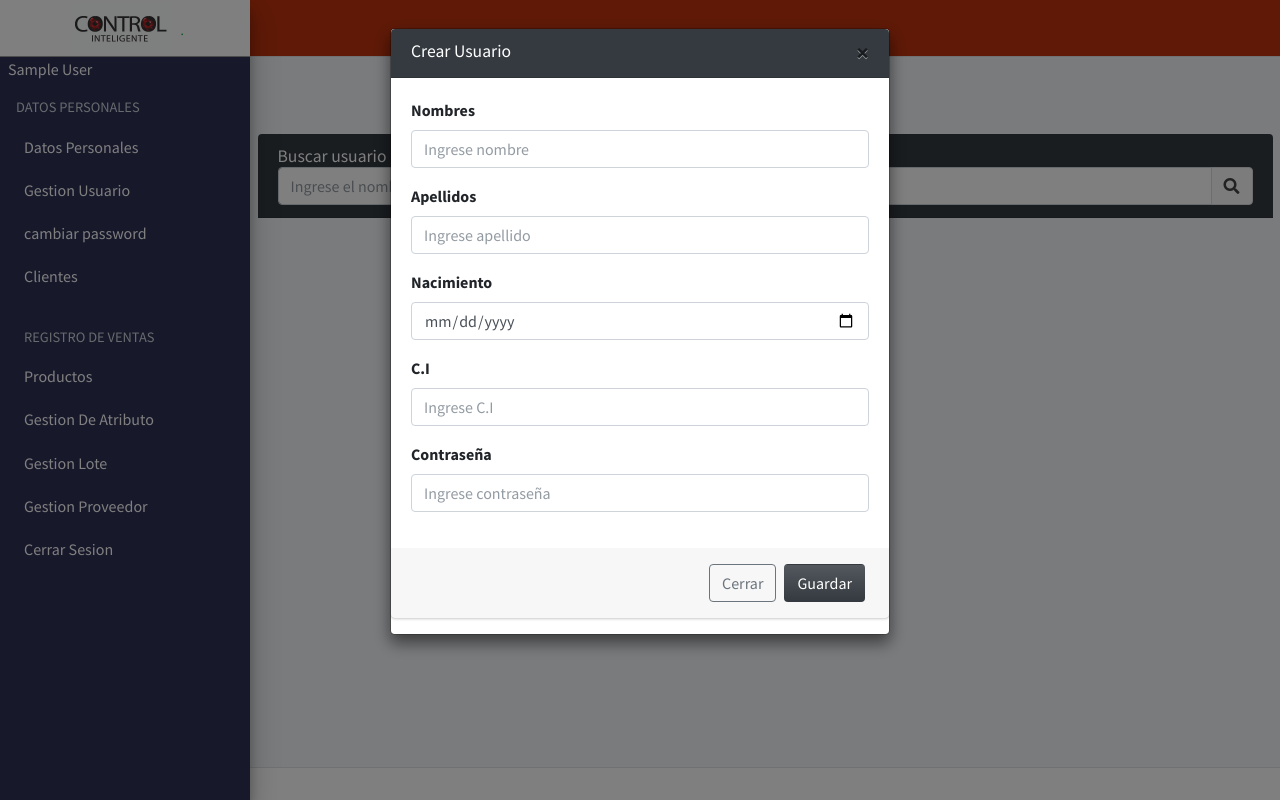
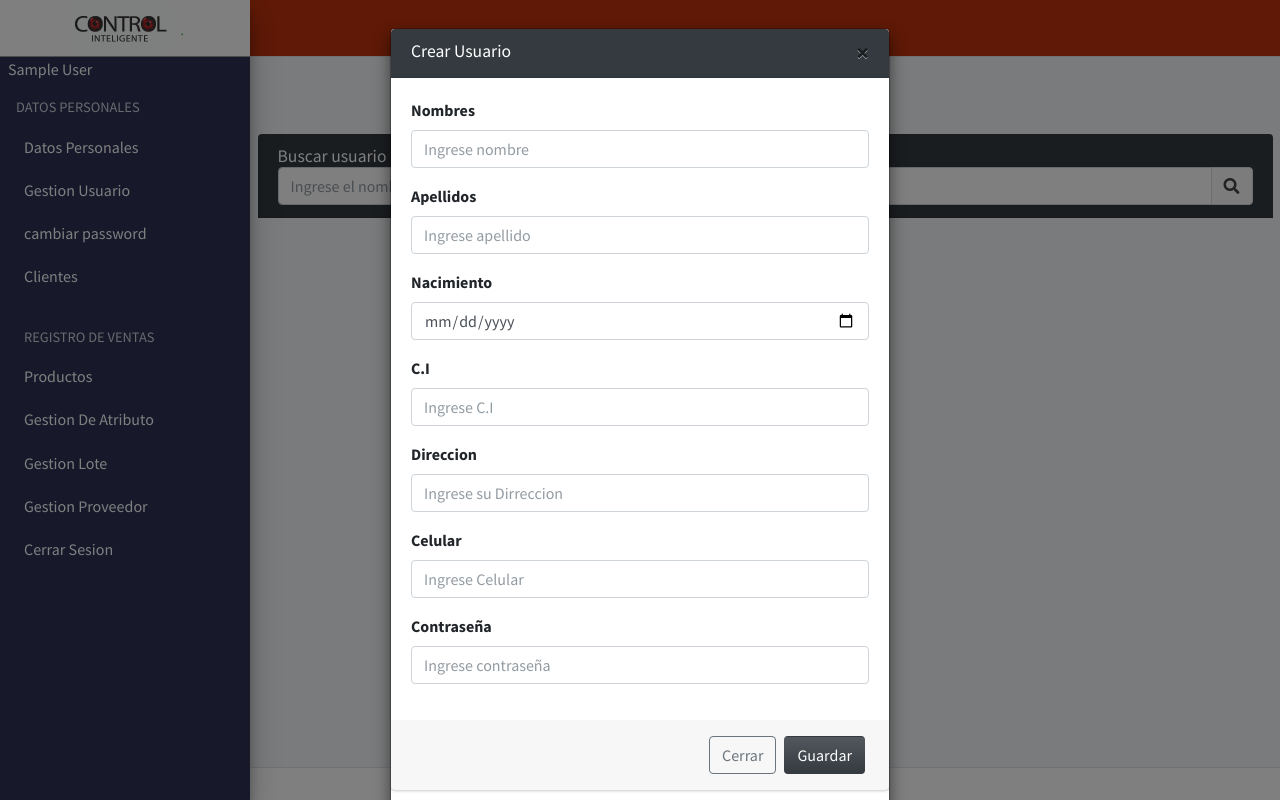
Before and after one commit to GuidoApaza/Control-Inteligente, a PHP site: template vista/adm_usuario.php in a window 1280 px wide, after a click on "Crear Usuario". Run offline with PHP 8.4, Linux system fonts and the light colour scheme; the template is opened without the code that fills it, so the values that code supplies are empty; the visitor is signed in with stand-in values (Sample User, id 1).

Commit message:
Añadiendo datos de usuarios

```diff
--- a/vista/adm_usuario.php
+++ b/vista/adm_usuario.php
@@ -91,6 +91,14 @@ if ($_SESSION['us_tipo']==1||$_SESSION['us_tipo']==3){
 		      				<label for="dni">C.I</label>
 		      				<input id="dni" type="text" class="form-control" placeholder="Ingrese C.I" required>
 		      			</div>
+						  <div class="form-group">
+		      				<label for="dir">Direccion</label>
+		      				<input id="dir" type="text" class="form-control" placeholder="Ingrese su Dirreccion" required>
+		      			</div>
+						  <div class="form-group">
+		      				<label for="cel">Celular</label>
+		      				<input id="cel" type="text" class="form-control" placeholder="Ingrese Celular" required>
+		      			</div>
 		      			<div class="form-group">
 		      				<label for="pass">Contraseña</label>
 		      				<input id="pass" type="password" class="form-control" placeholder="Ingrese contraseña" required>
```
